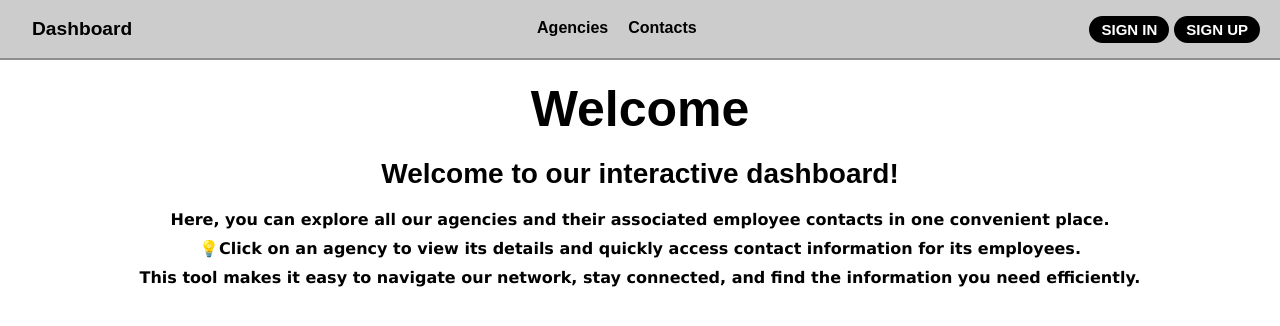
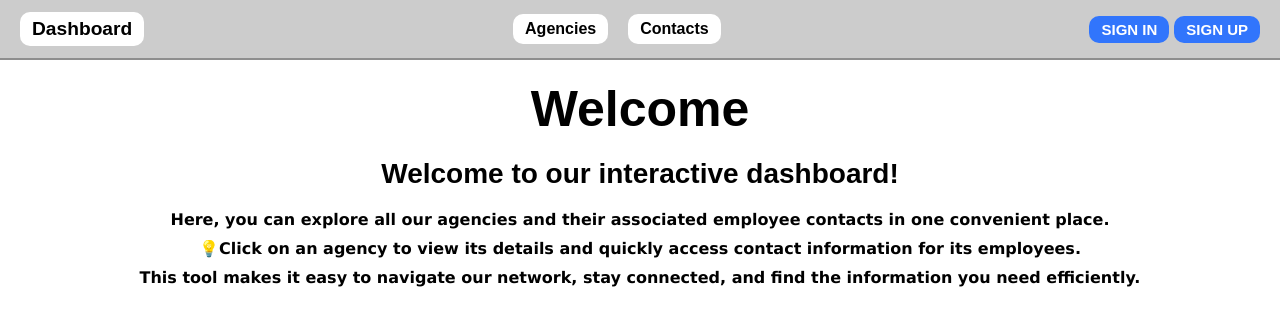
Before and after one commit to elaljo/Dashboard_app, a Next.js app: page / in a window 1280 px wide. Shown: the top 326 px of the page. Built offline with nearby package versions, Linux system fonts and the light colour scheme; no server answers.

Commit message:
change Navbar colors

```diff
--- a/app/components/Navbar.module.css
+++ b/app/components/Navbar.module.css
@@ -2,12 +2,13 @@
     font-weight: bolder;
     font-size: larger;
     padding: 6px 12px;
-    transition: all 0.3s ease-in-out;
+    transition: all 0.7s ease-in-out;
     border-radius: 10px;
+    background: white;
     cursor: pointer;
 }
 .AppName:hover {
-    background: rgba(0, 0, 0, 0.2);
+    background: rgba(0, 0, 0, 0.1);
 }
 .ul{
     display: flex;
@@ -17,19 +18,23 @@
     font-weight: bold;
 }
 .li{
+    padding: 6px 12px;
+    border-radius: 10px;
+    background: white;
+    transition: all 0.3s ease;
     cursor: pointer;
-    border-bottom: 2px solid rgba(255, 255, 255, 0);
-    transition: border-bottom 0.3s ease;
+
 }
 .li:hover{
-    border-bottom: 2px solid black;
+    background: rgba(0, 0, 0, 0.1);
+
 }
 .signBtn {
     padding: 5px 12px;
-    background: black;
-    color: white;
+    background: #3175fc;
+    color: rgb(255, 255, 255);
     border: none;
-    border-radius: 30px;
+    border-radius: 10px;
     font-size: 15px;
     font-weight: bold;
     cursor: pointer;
```
